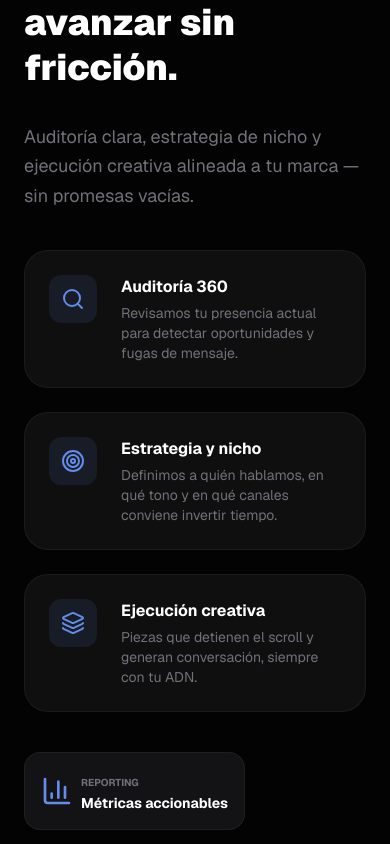
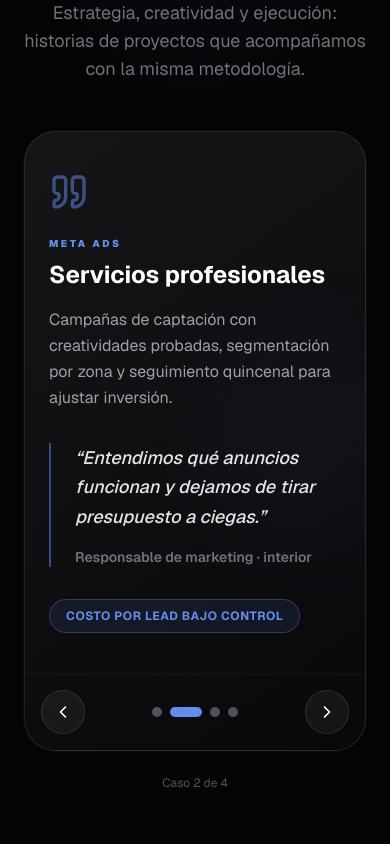
Before and after one commit to Madsjeez-Landings-Page/landingpagejuampi, a Next.js app: page / in a window 390 px wide. Shown: the part 3840-4684 px from the top of the page. Built offline with nearby package versions, Linux system fonts and the light colour scheme.

Commit message:
Feat: carrusel de casos y testimonios de clientes (#casos)
Co-authored-by: Cursor <cursoragent@cursor.com>

```diff
--- a/app/page.tsx
+++ b/app/page.tsx
@@ -18,6 +18,7 @@ import {
   Layers,
 } from "lucide-react";
 import { LeadForm } from "@/components/lead-form";
+import { ClientCasesCarousel } from "@/components/client-cases-carousel";
 import { InstagramLogo, WhatsAppLogo } from "@/components/brand-icons";
 import { BRAND_RGB } from "@/lib/brand";
 
@@ -197,6 +198,9 @@ export default function AgenciaLanding() {
             <a href="#servicios" className="transition-colors hover:text-[#648CEB]">
               Servicios
             </a>
+            <a href="#casos" className="transition-colors hover:text-[#648CEB]">
+              Casos
+            </a>
             <a href="#metodo" className="transition-colors hover:text-[#648CEB]">
               Método
             </a>
@@ -346,6 +350,8 @@ export default function AgenciaLanding() {
           </div>
         </div>
       </section>
+
+      <ClientCasesCarousel />
 
       <section id="metodo" className="relative z-10 px-6 py-24 md:px-8 md:py-32">
         <div className="mx-auto max-w-7xl">
--- /dev/null
+++ b/components/client-cases-carousel.tsx
@@ -0,0 +1,214 @@
+"use client";
+
+import { useCallback, useEffect, useRef, useState } from "react";
+import { ChevronLeft, ChevronRight, Quote } from "lucide-react";
+import { BRAND_RGB } from "@/lib/brand";
+
+/** Editá esta lista con clientes y casos reales cuando los tengas. */
+export const CLIENT_CASES = [
+  {
+    tag: "Redes + contenido",
+    title: "Comercio local · alimentos",
+    summary:
+      "Calendario de publicaciones, reels de producto y tono de marca unificado para pasar de publicar “por publicar” a contar una historia clara.",
+    quote:
+      "Por fin tenemos un feed que se ve profesional y la gente nos escribe con consultas concretas.",
+    author: "Dueña · Buenos Aires",
+    highlight: "Más mensajes directos calificados",
+  },
+  {
+    tag: "Meta Ads",
+    title: "Servicios profesionales",
+    summary:
+      "Campañas de captación con creatividades probadas, segmentación por zona y seguimiento quincenal para ajustar inversión.",
+    quote:
+      "Entendimos qué anuncios funcionan y dejamos de tirar presupuesto a ciegas.",
+    author: "Responsable de marketing · interior",
+    highlight: "Costo por lead bajo control",
+  },
+  {
+    tag: "Identidad + redes",
+    title: "Marca personal · emprendimiento",
+    summary:
+      "Guía de voz, plantillas de historias y piezas simples para sostener constancia sin depender de tendencias pasajeras.",
+    quote:
+      "Juampi nos ordenó el mensaje; ahora sé qué decir cada semana sin bloquearme.",
+    author: "Fundadora · proyecto propio",
+    highlight: "Constancia + coherencia visual",
+  },
+  {
+    tag: "Community + pauta",
+    title: "PyME · producto regional",
+    summary:
+      "Respuesta en comentarios y MD, FAQs armadas y remarketing suave para cerrar la venta después del primer contacto.",
+    quote:
+      "Se nota que hay alguien detrás de la cuenta; los clientes vuelven y recomiendan.",
+    author: "Director comercial · La Pampa",
+    highlight: "Más recompra y referidos",
+  },
+] as const;
+
+const AUTO_MS = 6500;
+
+export function ClientCasesCarousel() {
+  const [index, setIndex] = useState(0);
+  const [paused, setPaused] = useState(false);
+  const [reduceMotion, setReduceMotion] = useState(false);
+  const resumeAt = useRef<number>(0);
+
+  const count = CLIENT_CASES.length;
+
+  useEffect(() => {
+    const mq = window.matchMedia("(prefers-reduced-motion: reduce)");
+    setReduceMotion(mq.matches);
+    const fn = () => setReduceMotion(mq.matches);
+    mq.addEventListener("change", fn);
+    return () => mq.removeEventListener("change", fn);
+  }, []);
+
+  const go = useCallback(
+    (dir: -1 | 1) => {
+      setIndex((i) => (i + dir + count) % count);
+      resumeAt.current = Date.now() + 20000;
+    },
+    [count],
+  );
+
+  useEffect(() => {
+    if (paused || reduceMotion) return;
+    const t = setInterval(() => {
+      if (Date.now() < resumeAt.current) return;
+      setIndex((i) => (i + 1) % count);
+    }, AUTO_MS);
+    return () => clearInterval(t);
+  }, [paused, reduceMotion, count]);
+
+  const c = CLIENT_CASES[index];
+
+  return (
+    <section
+      id="casos"
+      className="relative z-10 border-y border-white/5 bg-zinc-950/30 px-6 py-24 md:px-8 md:py-32"
+      aria-labelledby="casos-heading"
+      onMouseEnter={() => setPaused(true)}
+      onMouseLeave={() => setPaused(false)}
+    >
+      <div
+        className="pointer-events-none absolute inset-0 opacity-90"
+        style={{
+          background: `radial-gradient(ellipse 90% 55% at 50% 0%, rgba(${BRAND_RGB},0.1), transparent 58%)`,
+        }}
+      />
+      <div className="relative mx-auto max-w-4xl">
+        <div className="mb-12 text-center">
+          <h2
+            id="casos-heading"
+            className="mb-4 text-xs font-black uppercase tracking-[0.4em] text-[#648CEB]"
+          >
+            Casos y testimonios
+          </h2>
+          <h3 className="text-4xl font-black text-white md:text-5xl">
+            Clientes contentos
+          </h3>
+          <p className="mx-auto mt-4 max-w-2xl text-lg text-zinc-500">
+            Estrategia, creatividad y ejecución: historias de proyectos que acompañamos
+            con la misma metodología.
+          </p>
+        </div>
+
+        <div
+          className="relative overflow-hidden rounded-[2rem] border border-white/10 bg-zinc-900/50 shadow-[0_0_0_1px_rgba(255,255,255,0.03)] backdrop-blur-md"
+          style={{
+            background: `linear-gradient(145deg, rgba(24,24,27,0.9) 0%, rgba(9,9,11,0.95) 100%)`,
+          }}
+        >
+          <div
+            className="pointer-events-none absolute -right-20 top-1/2 h-64 w-64 -translate-y-1/2 rounded-full opacity-30 blur-3xl"
+            style={{
+              background: `radial-gradient(circle, rgba(${BRAND_RGB},0.35), transparent 70%)`,
+            }}
+          />
+
+          <div className="relative px-6 py-10 md:px-12 md:py-12">
+            <Quote
+              className="mb-6 h-10 w-10 text-[#648CEB]/50"
+              aria-hidden
+            />
+
+            <p className="mb-2 text-[10px] font-black uppercase tracking-[0.25em] text-[#648CEB]">
+              {c.tag}
+            </p>
+            <h4 className="mb-4 text-2xl font-bold text-white md:text-3xl">
+              {c.title}
+            </h4>
+            <p className="mb-8 max-w-2xl text-base leading-relaxed text-zinc-400 md:text-lg">
+              {c.summary}
+            </p>
+
+            <blockquote className="border-l-2 border-[#648CEB]/50 pl-6">
+              <p className="text-lg font-medium italic leading-relaxed text-zinc-200 md:text-xl">
+                “{c.quote}”
+              </p>
+              <footer className="mt-4 text-sm font-semibold text-zinc-500">
+                {c.author}
+              </footer>
+            </blockquote>
+
+            <div className="mt-8 inline-flex rounded-full border border-[#648CEB]/30 bg-[#648CEB]/10 px-4 py-2 text-xs font-bold uppercase tracking-wider text-[#648CEB]">
+              {c.highlight}
+            </div>
+          </div>
+
+          <div className="flex items-center justify-between gap-4 border-t border-white/5 px-4 py-4 md:px-6">
+            <button
+              type="button"
+              onClick={() => go(-1)}
+              className="flex h-11 w-11 shrink-0 items-center justify-center rounded-full border border-white/10 bg-white/5 text-white transition hover:border-[#648CEB]/50 hover:bg-[#648CEB]/15 hover:text-[#648CEB]"
+              aria-label="Caso anterior"
+            >
+              <ChevronLeft className="h-5 w-5" />
+            </button>
+
+            <div className="flex flex-1 flex-wrap items-center justify-center gap-2">
+              {CLIENT_CASES.map((_, i) => (
+                <button
+                  key={i}
+                  type="button"
+                  aria-label={`Ir al caso ${i + 1} de ${count}`}
+                  aria-current={i === index ? "true" : undefined}
+                  onClick={() => {
+                    setIndex(i);
+                    resumeAt.current = Date.now() + 20000;
+                  }}
+                  className={`h-2.5 rounded-full transition-all ${
+                    i === index
+                      ? "w-8 bg-[#648CEB]"
+                      : "w-2.5 bg-zinc-600 hover:bg-zinc-500"
+                  }`}
+                />
+              ))}
+            </div>
+
+            <button
+              type="button"
+              onClick={() => go(1)}
+              className="flex h-11 w-11 shrink-0 items-center justify-center rounded-full border border-white/10 bg-white/5 text-white transition hover:border-[#648CEB]/50 hover:bg-[#648CEB]/15 hover:text-[#648CEB]"
+              aria-label="Caso siguiente"
+            >
+              <ChevronRight className="h-5 w-5" />
+            </button>
+          </div>
+        </div>
+
+        <p
+          className="mt-6 text-center text-xs text-zinc-600"
+          aria-live="polite"
+        >
+          Caso {index + 1} de {count}
+          {paused ? " · Carrusel en pausa" : ""}
+          {reduceMotion ? " · Avance manual" : ""}
+        </p>
+      </div>
+    </section>
+  );
+}
```
